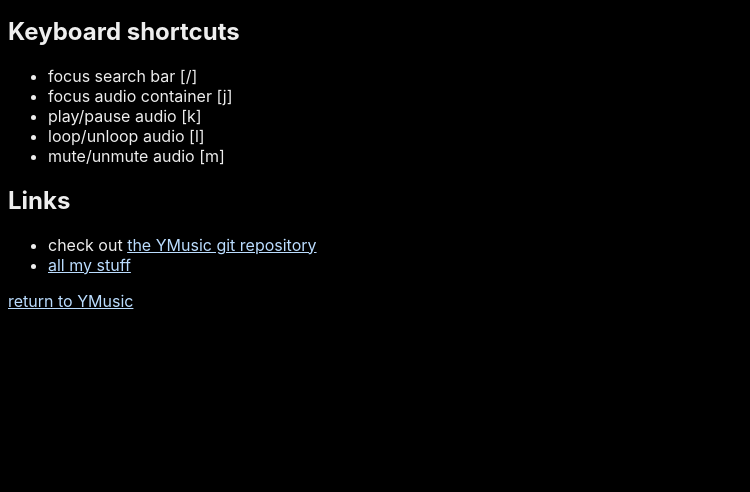
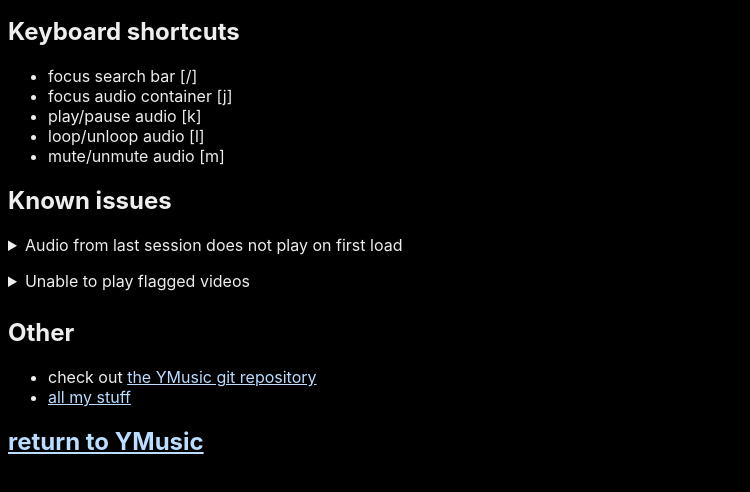
Before and after one commit to ic1y/ymusic, an Electron app: page about.html in a window 1080 px wide. Shown: the part 80-572 px from the top of the page, without its empty margins (0-750 px from the left). Drawn offline with Linux system fonts and the light colour scheme.

Commit message:
update about page

```diff
--- a/about.html
+++ b/about.html
@@ -16,6 +16,9 @@
 		a{
 			color: #bdf;
 		}
+		details,summary{
+			margin: 8px 0;
+		}
 	</style>
 	<article>
 		<h1>YMusic</h1>
@@ -28,12 +31,24 @@
 			<li>loop/unloop audio [l]</li>
 			<li>mute/unmute audio [m]</li>
 		</ul>
-		<h2>Links</h2>
+		<h2>Known issues</h2>
+		<details>
+			<summary>Audio from last session does not play on first load</summary>
+			No idea why this happens, but it can be fixed by simply refreshing it once.
+		</details>
+		<details>
+			<summary>Unable to play flagged videos</summary>
+			Sorry, Youtube does not allow us to access such videos. You can watch them on the official client, though.
+			Also, the whole application might be rendered unusable, in that case please reload it again.
+		</details>
+		<h2>Other</h2>
 		<ul>
 			<li>check out <a href="https://github.com/ic1y/youtube-audio-app">the YMusic git repository</a></li>
 			<li><a href="https://ic1y.github.io/">all my stuff</a></li>
 		</ul>
-		<a href="./index.html">return to YMusic</a>
+		<h2>
+			<a href="./index.html">return to YMusic</a>
+		</h2>
 	</article>
 </body>
 </html>
--- a/preload.js
+++ b/preload.js
@@ -3,8 +3,7 @@
 const ytdl = require("ytdl-core"),
 ytsr = require("ytsr"),
 fs = require("fs"),
-path = require("path"),
-open = require("open");
+path = require("path");
 window.addEventListener("load", async () => {
 	try{
 		if (!fs.existsSync(path.join(getAppDataPath(), "audio"))) fs.mkdirSync(path.join(getAppDataPath(), "audio"));
```
